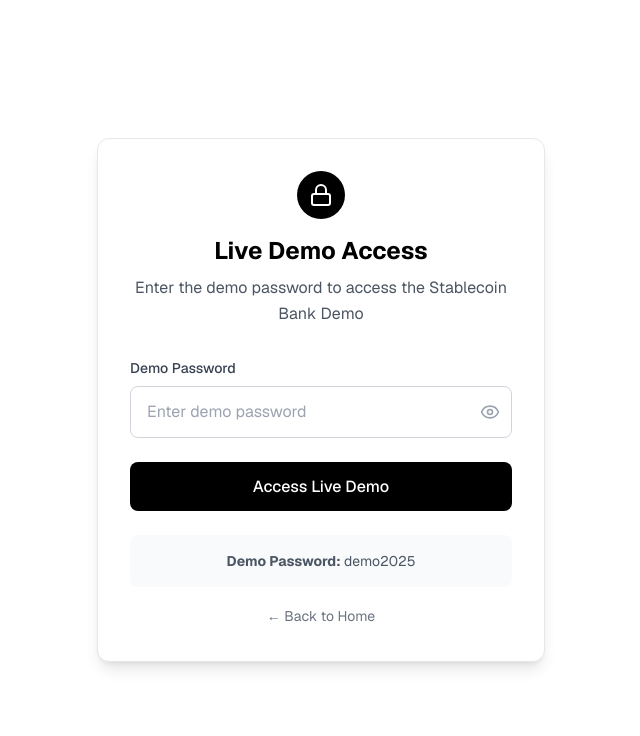
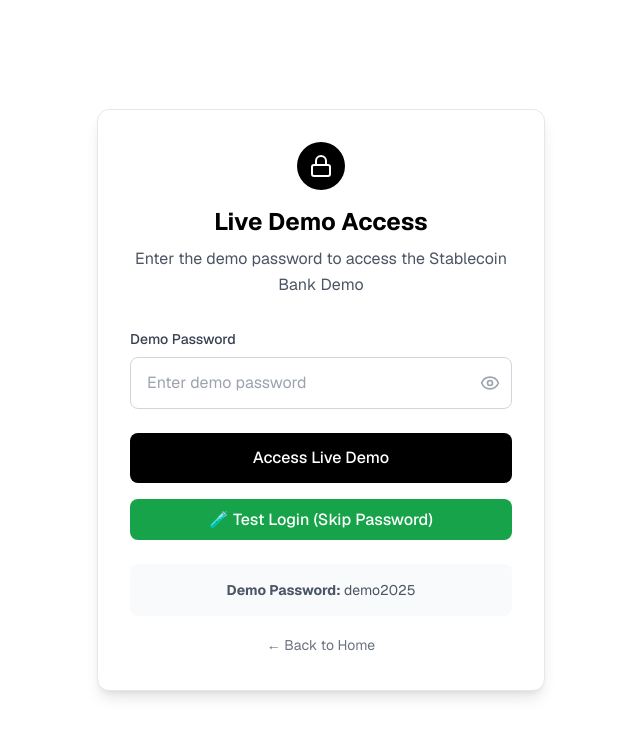
Before and after one commit to Kfar19/CursorWeb, a Next.js app: page /live-demo/login in a window 1280 px wide. Shown: the top 736 px of the page, without its empty margins (319-959 px from the left). Built offline with nearby package versions, Linux system fonts and the light colour scheme.

Commit message:
Add detailed debugging and test button to demo login

```diff
--- a/src/app/live-demo/login/page.tsx
+++ b/src/app/live-demo/login/page.tsx
@@ -18,6 +18,9 @@ export default function DemoLogin() {
     setError('');
 
     console.log('Demo login attempt with password:', password);
+    console.log('Password length:', password.length);
+    console.log('Expected password: demo2025');
+    console.log('Password match:', password === 'demo2025');
 
     // Client-side password validation
     const DEMO_PASSWORD = 'demo2025';
@@ -25,24 +28,51 @@ export default function DemoLogin() {
     if (password === DEMO_PASSWORD) {
       console.log('Password correct, setting demo token');
 
+      try {
         // Create a simple demo token (client-side only)
-      const demoToken = btoa(JSON.stringify({
+        const tokenData = {
           access: 'demo',
           timestamp: Date.now(),
           expires: Date.now() + (2 * 60 * 60 * 1000) // 2 hours
-      }));
+        };
+
+        const demoToken = btoa(JSON.stringify(tokenData));
+        console.log('Token data:', tokenData);
+        console.log('Encoded token:', demoToken);
 
         // Store in localStorage
         localStorage.setItem('demoToken', demoToken);
+        console.log('Demo token stored in localStorage');
 
-      console.log('Demo token stored, redirecting to live demo');
+        // Test localStorage
+        const storedToken = localStorage.getItem('demoToken');
+        console.log('Retrieved token from localStorage:', storedToken);
+
+        console.log('About to redirect to /live-demo');
         router.push('/live-demo');
+        console.log('Redirect called');
+      } catch (error) {
+        console.error('Error during login process:', error);
+        setError('Login error: ' + error);
+      }
     } else {
       console.log('Password incorrect');
       setError('Invalid demo password');
     }
 
     setIsLoading(false);
+  };
+
+  const testLogin = () => {
+    console.log('Test login button clicked');
+    const testToken = btoa(JSON.stringify({
+      access: 'demo',
+      timestamp: Date.now(),
+      expires: Date.now() + (2 * 60 * 60 * 1000)
+    }));
+    localStorage.setItem('demoToken', testToken);
+    console.log('Test token set, redirecting...');
+    router.push('/live-demo');
   };
 
   return (
@@ -101,6 +131,16 @@ export default function DemoLogin() {
             </button>
           </form>
 
+          {/* Test button for debugging */}
+          <div className="mt-4">
+            <button
+              onClick={testLogin}
+              className="w-full bg-green-600 text-white py-2 px-4 rounded-lg font-medium hover:bg-green-700 transition-colors"
+            >
+              🧪 Test Login (Skip Password)
+            </button>
+          </div>
+
           <div className="mt-6 p-4 bg-gray-50 rounded-lg">
             <p className="text-sm text-gray-600 text-center">
               <strong>Demo Password:</strong> demo2025
```
Lines whose indentation alone changed are shown as unchanged.
